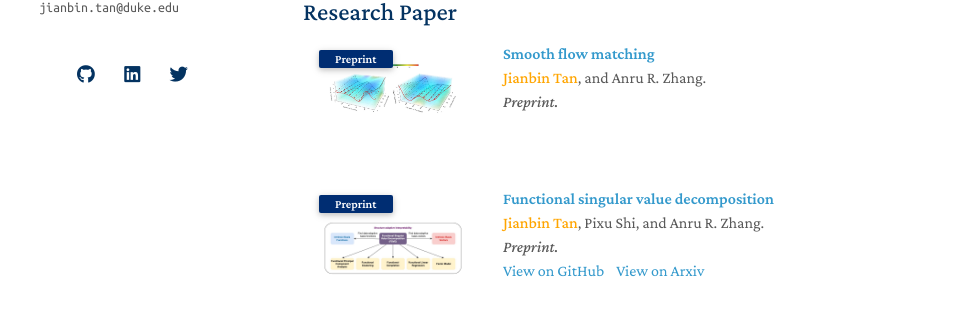
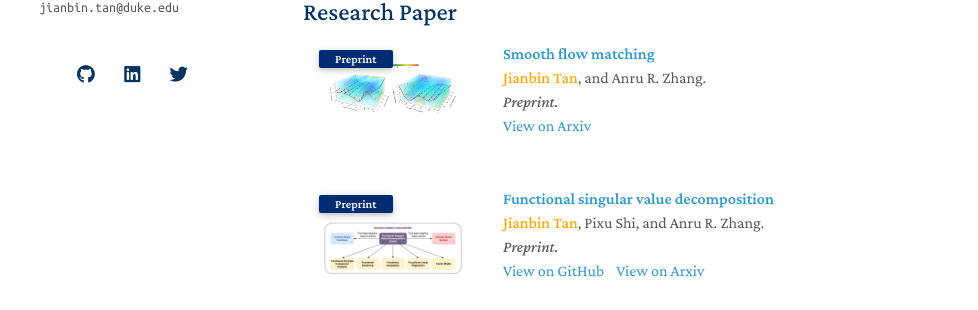
Before and after one commit to Tan-jianbin/Tan-jianbin.github.io, a Jekyll site: the page built from index.md, in a window 1280 px wide and 900 px high. Shown: the part 343-653 px from the top of the window, without its empty margins (167-1145 px from the left). Built offline with Jekyll 4.4.1, drawn with Linux system fonts in a browser that asks for light colours; nearby versions of some CDN libraries; a style sheet for code colours, icons or effects is not loaded; our own code applies the rules of GitHub Pages for plain Markdown files.

Commit message:
Update publications.md

```diff
--- a/_includes/publications.md
+++ b/_includes/publications.md
@@ -27,9 +27,13 @@
      <abbr class="badge">  Preprint </abbr>
   </div>
   <div class="col-sm-9" style="position: relative;padding-right: 15px;padding-left: 20px;">
-    <div class="title"><a href="https://arxiv.org">Smooth flow matching</a></div>
+    <div class="title"><a href=" ">Smooth flow matching</a></div>
     <div class="author"> <strong><span style="color: orange;">Jianbin Tan</span></strong>, and Anru R. Zhang.</div>
     <div class="periodical"><em>  Preprint.</em></div>
+    <!-- Code -->
+    <div class="github-link">
+      <a href=" "> View on Arxiv </a>
+    </div>
   </div>
 </div>
 </li>
```
